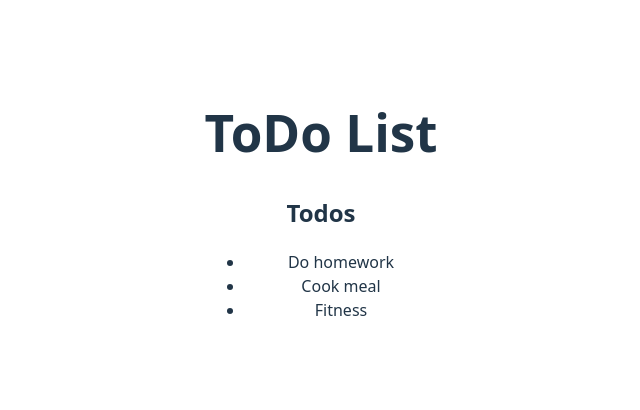
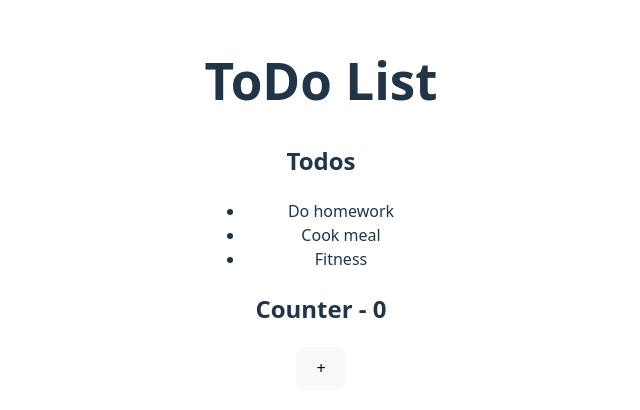
Before and after one commit to RadostinTasev1999/Component-Optimization, a React (Vite) app in the folder component-optimization/: page / in a window 1280 px wide. Shown: the part 196-606 px from the top of the page, without its empty margins (319-959 px from the left). Built offline with nearby package versions, Linux system fonts and the light colour scheme.

Commit message:
Update App.jsx
declare state
pass state and setState to Counter component via props

```diff
--- a/component-optimization/src/App.jsx
+++ b/component-optimization/src/App.jsx
@@ -1,12 +1,19 @@
 import './App.css'
 import TodoList from './components/TodoList'
+import Counter from './components/Counter'
+import { useState } from 'react'
 
 function App() {
+
+  const [count, setCount] = useState(0)
 
   return (
     <>
       <h1>ToDo List</h1>
+
       <TodoList />
+
+      <Counter count={count} setCount={setCount} />
     </>
   )
 }
```
